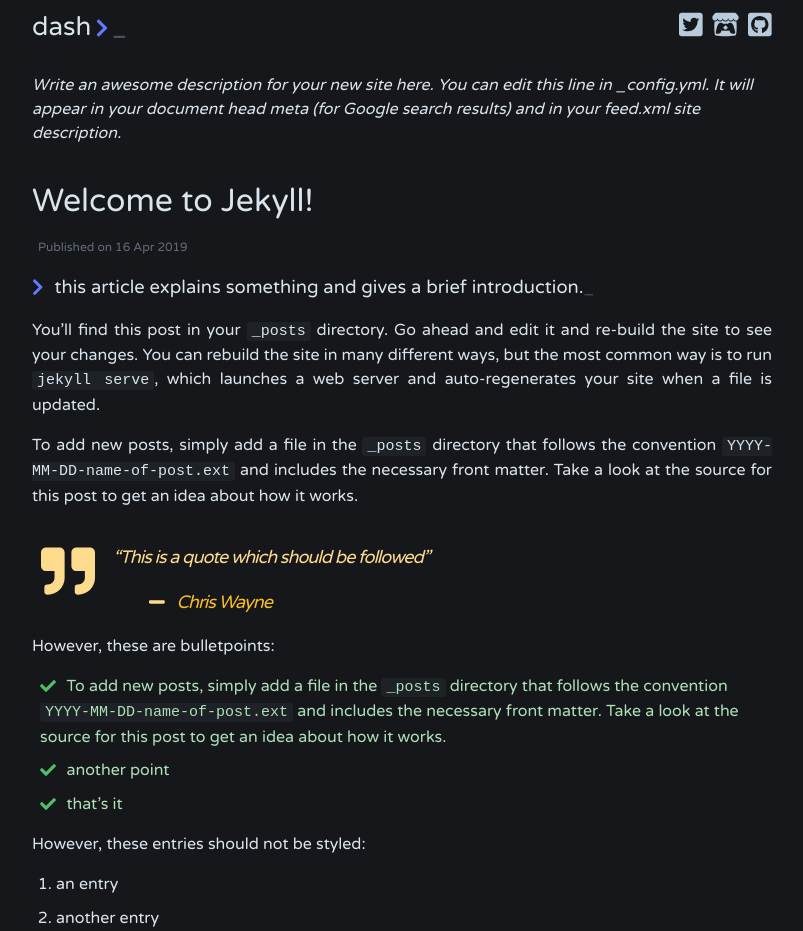
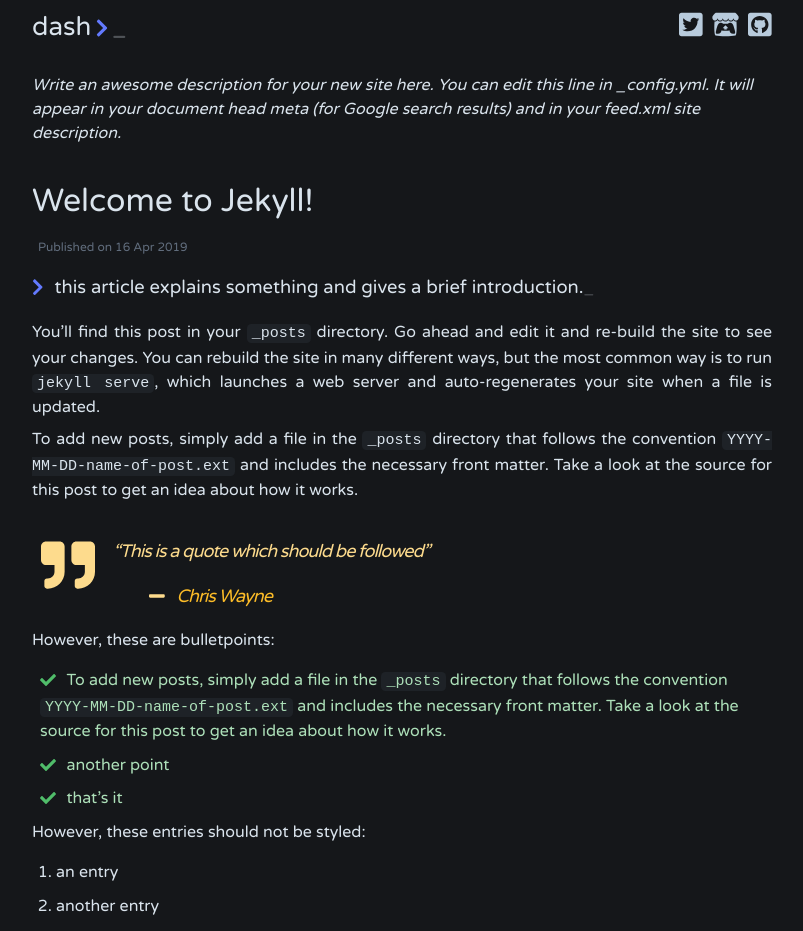
Before and after one commit to bitbrain/jekyll-dash, a Jekyll site: the page built from _posts/2019-04-16-welcome-to-jekyll2.md, in a window 1280 px wide. Shown: the top 931 px of the page, without its empty margins (238-1041 px from the left). Built offline with Jekyll 4.4.1, drawn with Linux system fonts in a browser that asks for light colours; nearby versions of some CDN libraries; comment, search, counter and statistics services are not loaded.

```diff
--- a/_sass/dash/_base.scss
+++ b/_sass/dash/_base.scss
@@ -26,10 +26,14 @@
  * Set `margin-bottom` to maintain vertical rhythm
  */
 h1, h2, h3, h4, h5, h6,
-p, blockquote, pre,
+blockquote, pre,
 ul, ol, dl, figure,
 %vertical-rhythm {
-  margin-bottom: $spacing-unit / 2;
+  margin-bottom: $spacing-unit / 3;
+}
+
+p {
+  margin: 0.5em 0;
 }
 
 figure {
@@ -83,6 +87,7 @@
 
 video {
   width: 100%;
+  border-radius: 0.3em;
 }
 
 /**
@@ -139,7 +144,7 @@
 pre,
 code {
   @include relative-font-size(0.9375);
-  border-radius: 3px;
+  border-radius: 0.3em;
   background-color: $color-background-dark;
 }
 
--- a/_sass/dash/_layout.scss
+++ b/_sass/dash/_layout.scss
@@ -91,6 +91,7 @@
   overflow: hidden;
   width: 100%;
   animation: type 2s steps(60, end);
+  margin-bottom: 1em;
 
   & > svg {
     color: $color-blue;
```
